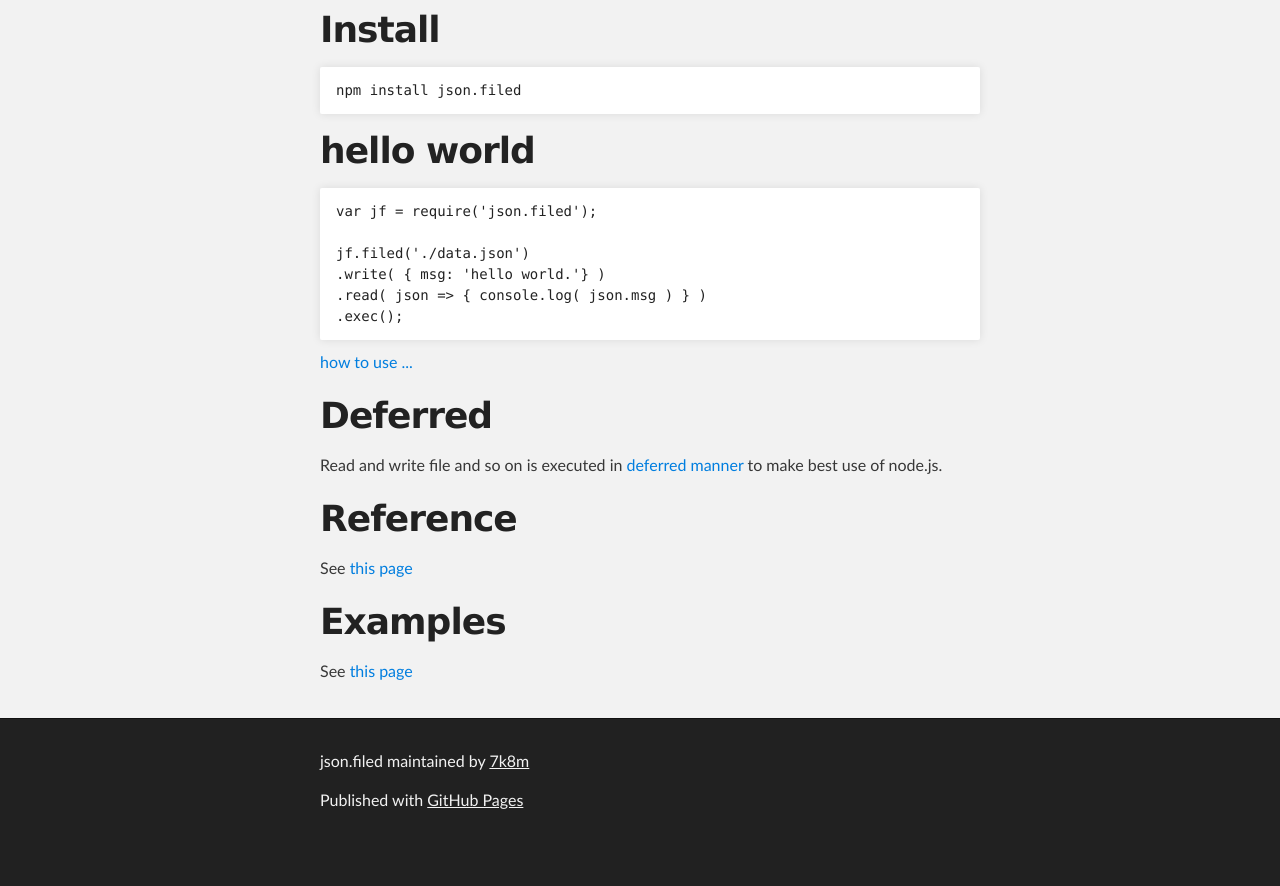
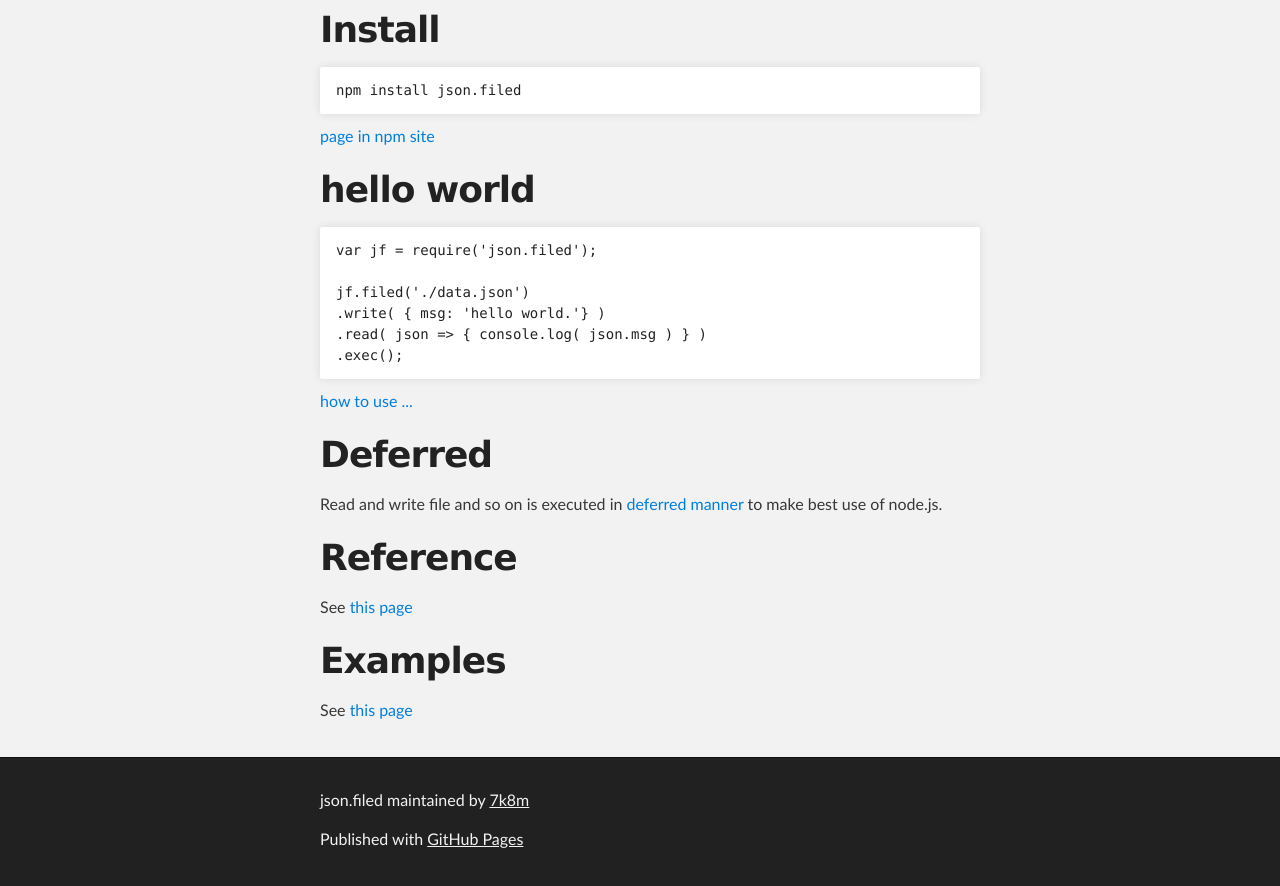
Before and after one commit to 7k8m/json.filed, a plain HTML site: page index.html in a window 1280 px wide. Shown: the part 940-1826 px from the top of the page. Before the commit the page ends 1787 px from the top, so only its background shows below. Drawn offline with Linux system fonts and the light colour scheme.

Commit message:
Update index.html

```diff
--- a/index.html
+++ b/index.html
@@ -78,6 +78,8 @@
 <pre><code>npm install json.filed
 </code></pre>
 
+<p><a href="https://www.npmjs.com/package/json.filed">page in npm site</a></p>
+
 <h1>
 <a id="hello-world" class="anchor" href="#hello-world" aria-hidden="true"><span aria-hidden="true" class="octicon octicon-link"></span></a>hello world</h1>
 
```
